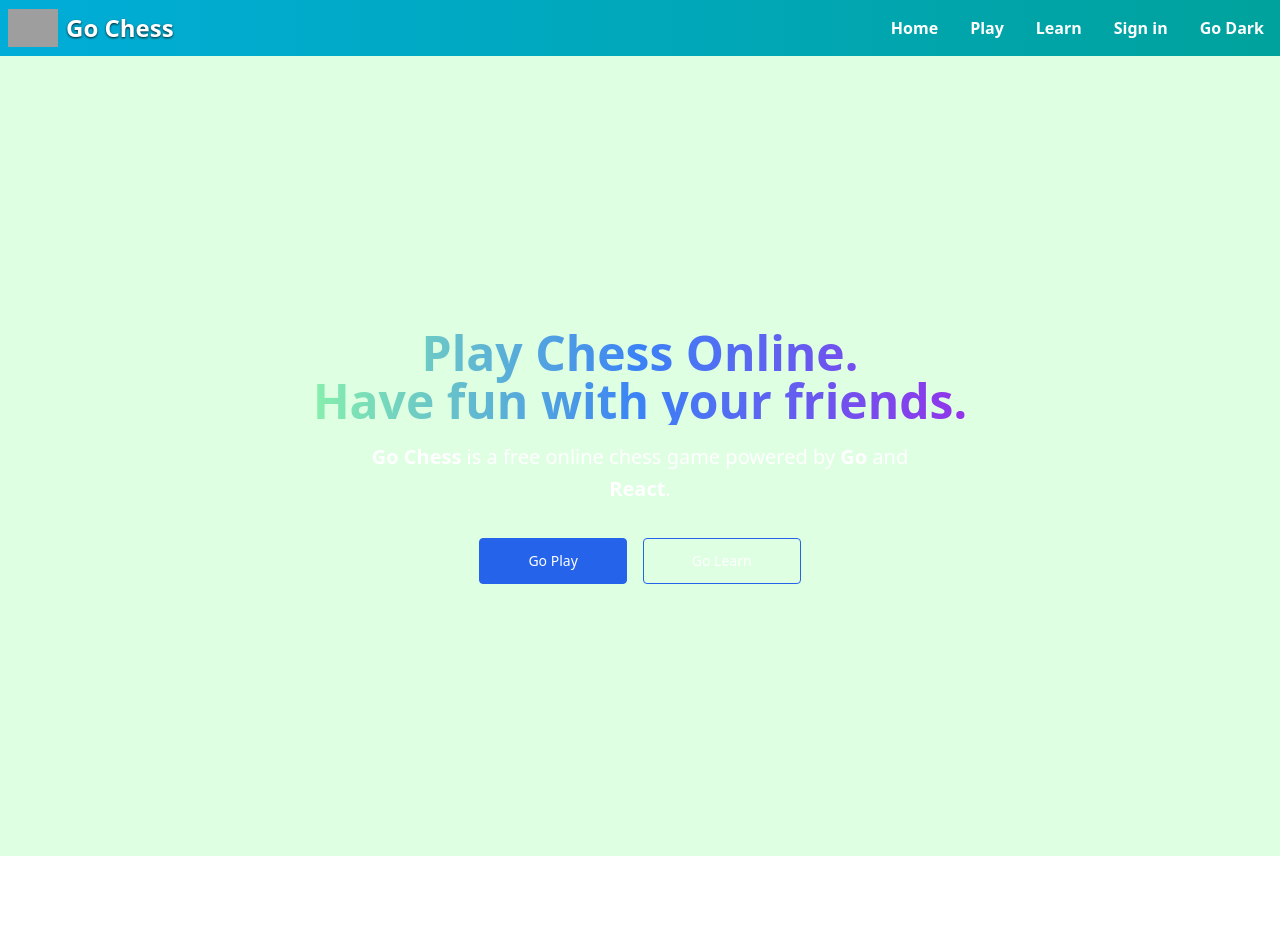
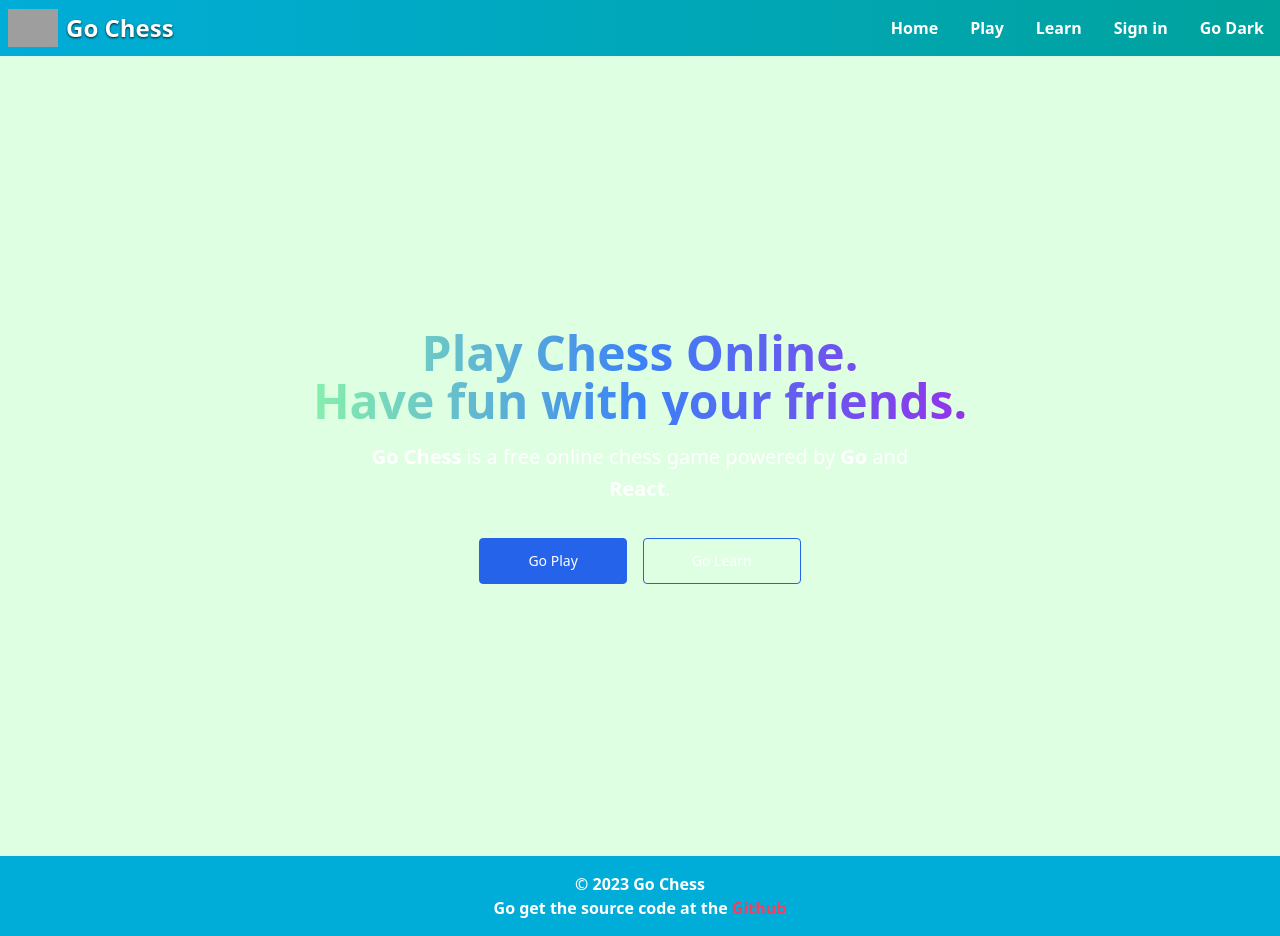
Before and after one commit to pedro-git-projects/go-chess, a React (Vite) app in the folder frontend/: page / in a window 1280 px wide. Before the commit the page ends 856 px from the top, so only its background shows below. Built offline with nearby package versions, Linux system fonts and the light colour scheme; no server answers; grey boxes are pictures that could not be loaded.

Commit message:
adding basic footer

```diff
--- a/frontend/src/components/ui/Footer.jsx
+++ b/frontend/src/components/ui/Footer.jsx
@@ -1,3 +1,14 @@
-const Footer = () => {}
+const Footer = () => {
+  const date = new Date()
+  let year = date.getFullYear()
+  console.log(year);
+  return(
+    <footer className="bg-[#00ADD8] py-4">
+      <div className="container mx-auto text-center text-white font-bold">
+        <p>© { year } Go Chess <br/>Go get the source code at the <a className="text-rose-500" href="https://github.com/pedro-git-projects/projeto-integrado-frontend" target="_blank">Github</a></p>
+      </div>
+    </footer>
+  )
+}
 
 export default Footer
--- a/frontend/src/components/ui/Layout.jsx
+++ b/frontend/src/components/ui/Layout.jsx
@@ -2,7 +2,7 @@ import Header from "./Header"
 import Footer from "./Footer"
 
 export const Layout = ({children}) => (
-<div className="min-h-screen bg-color overflow-hidden">
+    <div className="min-h-screen bg-color overflow-hidden">
         <Header/>
         <main>{children}</main>
         <Footer/>
```
